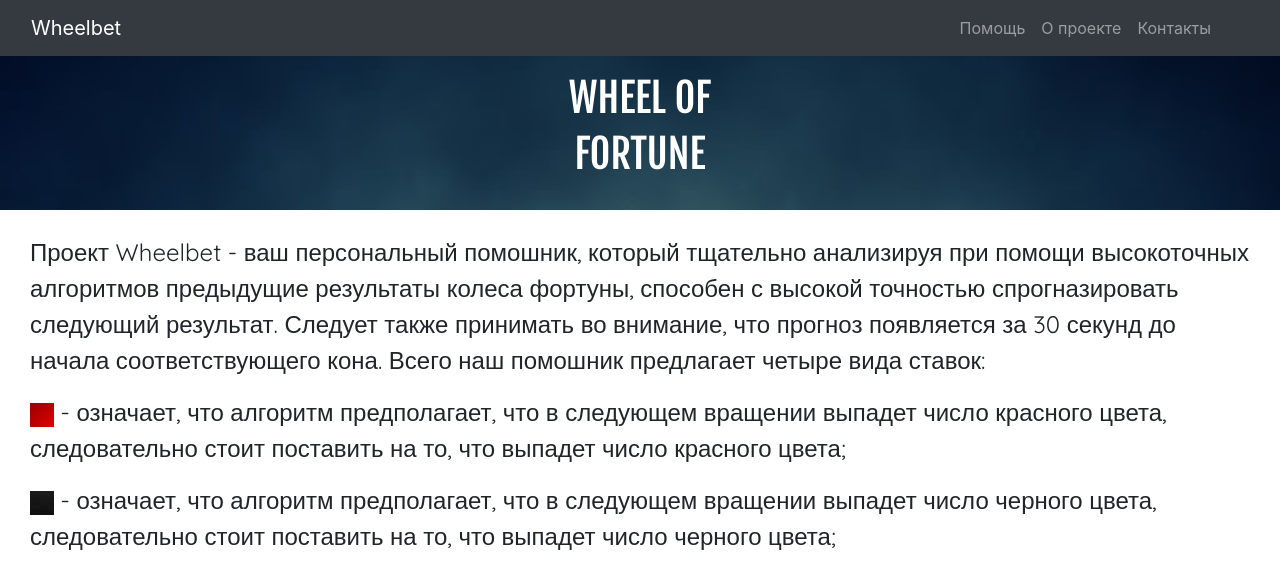
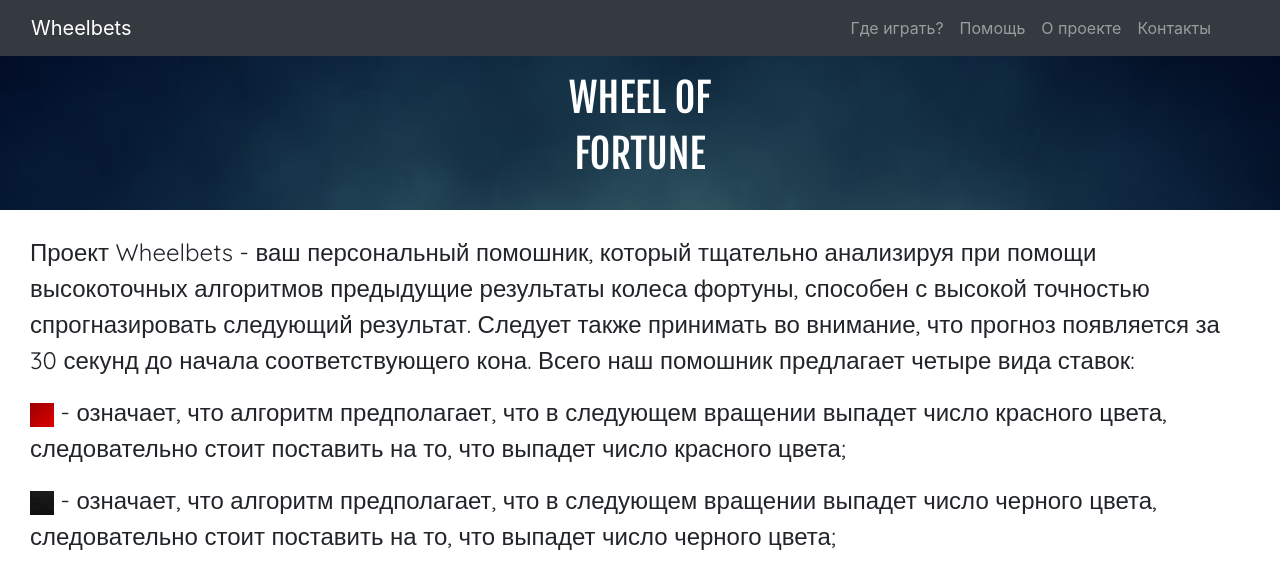
Before and after one commit to valikrakots/wheelbets, a Django app: page /help in a window 1280 px wide. Shown: the top 573 px of the page. Run offline with Django 3.2, Linux system fonts and the light colour scheme; some libraries are stand-ins or nearby versions.

Commit message:
Where to play

```diff
--- a/blog/templates/blog/about.html
+++ b/blog/templates/blog/about.html
@@ -1,6 +1,6 @@
 {% extends 'blog/base.html' %}
 {% block content %}
-    <p class="helpi" style="padding-top: 3vh">  Wheelbet - проект, предназначенный для помощи в игре "wheel of fortune" в разделе
+    <p class="helpi" style="padding-top: 3vh">  Wheelbets - проект, предназначенный для помощи в игре "wheel of fortune" в разделе
        "betgames". Используя информацию, передаваемую ресурсу высокоточным алгоритмом, он позволяет прогнозировать наиболее вероятный
        исход(подробнее о том, как понять на что ставить смотрите в разделе <a href="{% url 'blog-help' %}" style="color: grey">"Помощь"</a>).</p>
     <p class="helpi" style="padding-top: 3vh">Список ресурсов, на которых можно играть в "wheel of fortune":</p>
--- a/blog/templates/blog/base.html
+++ b/blog/templates/blog/base.html
@@ -9,9 +9,9 @@
     <meta name="viewport" content="width=device-width, initial-scale=1, shrink-to-fit=no">
     <link rel="stylesheet" href="https://maxcdn.bootstrapcdn.com/bootstrap/4.0.0/css/bootstrap.min.css" integrity="sha384-Gn5384xqQ1aoWXA+058RXPxPg6fy4IWvTNh0E263XmFcJlSAwiGgFAW/dAiS6JXm" crossorigin="anonymous">
     {% if title %}
-       <title>Wheelbet - {{ title }}</title>
+       <title>Wheelbets - {{ title }}</title>
     {% else %}
-       <title>Wheelbet</title>
+       <title>Wheelbets</title>
     {% endif %}
     <script src="http://code.jquery.com/jquery-2.0.3.js"></script>
     <style>
@@ -76,12 +76,15 @@
     <header class='site-header' style="margin-bottom: 50px">
         <nav class="navbar navbar-expand-md navbar-dark bg-dark fixed-top">
         <div class="container-fluid">
-            <a class="navbar-brand" href='{% url 'blog-home' %}' ">Wheelbet</a>
+            <a class="navbar-brand" href='{% url 'blog-home' %}' ">Wheelbets</a>
             <button class="navbar-toggler" data-toggle='collapse' data-target='#collapse_target' >
                 <span class="navbar-toggler-icon"></span>
             </button>
             <div class="collapse navbar-collapse" id='collapse_target'>
                <ul class='nav navbar-nav navbar-right' style="margin-right: 30px; margin-left: auto">
+                  <li class="nav-item">
+                     <a class="nav-link" href="{% url 'blog-where' %}">Где играть?</a>
+                  </li>
                   <li class="nav-item">
                      <a class="nav-link" href="{% url 'blog-help' %}">Помощь</a>
                   </li>
--- a/blog/templates/blog/help.html
+++ b/blog/templates/blog/help.html
@@ -2,7 +2,7 @@
 {% load static %}
 {% block content %}
   <div class="container-fluid">
-    <p class="helpi" style="padding-top: 3vh">Проект Wheelbet - ваш персональный помошник, который тщательно анализируя при помощи высокоточных алгоритмов предыдущие результаты колеса фортуны,
+    <p class="helpi" style="padding-top: 3vh">Проект Wheelbets - ваш персональный помошник, который тщательно анализируя при помощи высокоточных алгоритмов предыдущие результаты колеса фортуны,
      способен с высокой точностью спрогназировать следующий результат. Следует также принимать во внимание, что прогноз появляется за 30 секунд до начала соответствующего кона. Всего наш помошник предлагает четыре вида ставок: </p>
     <p class="helpi"> <img src="{% static 'blog/images/red.png' %}" style="height: 3vh; width: auto;"> - означает, что алгоритм предполагает, что в следующем
     вращении выпадет число красного цвета, следовательно стоит поставить на то, что выпадет число красного цвета;</p>
--- a/blog/urls.py
+++ b/blog/urls.py
@@ -6,4 +6,5 @@ urlpatterns = [
     path('about', views.about, name='blog-about'),
     path('help', views.help, name='blog-help'),
     path('contacts', views.contacts, name='blog-contacts'),
+     path('where', views.where, name='blog-where'),
 ]
--- a/blog/views.py
+++ b/blog/views.py
@@ -21,3 +21,7 @@ def help(request):
 
 def contacts(request):
     return render(request, 'blog/contacts.html', {'title': 'contacts'})
+
+
+def where(request):
+    return render(request, 'blog/where.html', {'title': 'where'})
```
Also changed, not shown: blog/templates/blog/where.html (added, +10 -0 lines).
